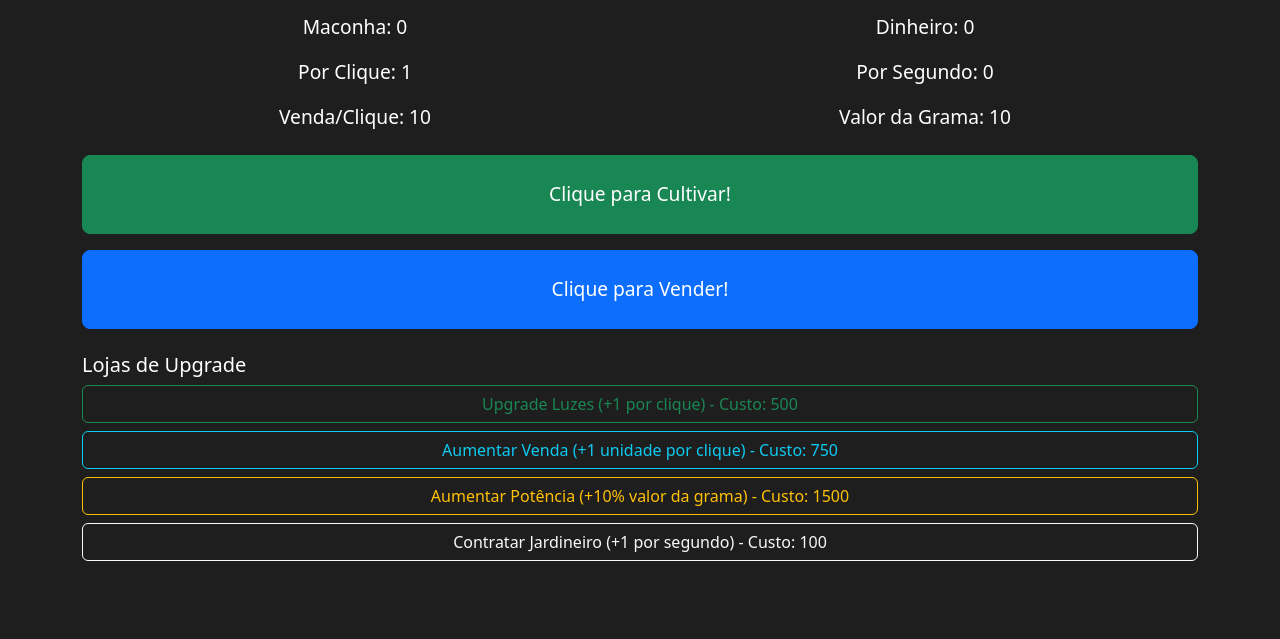
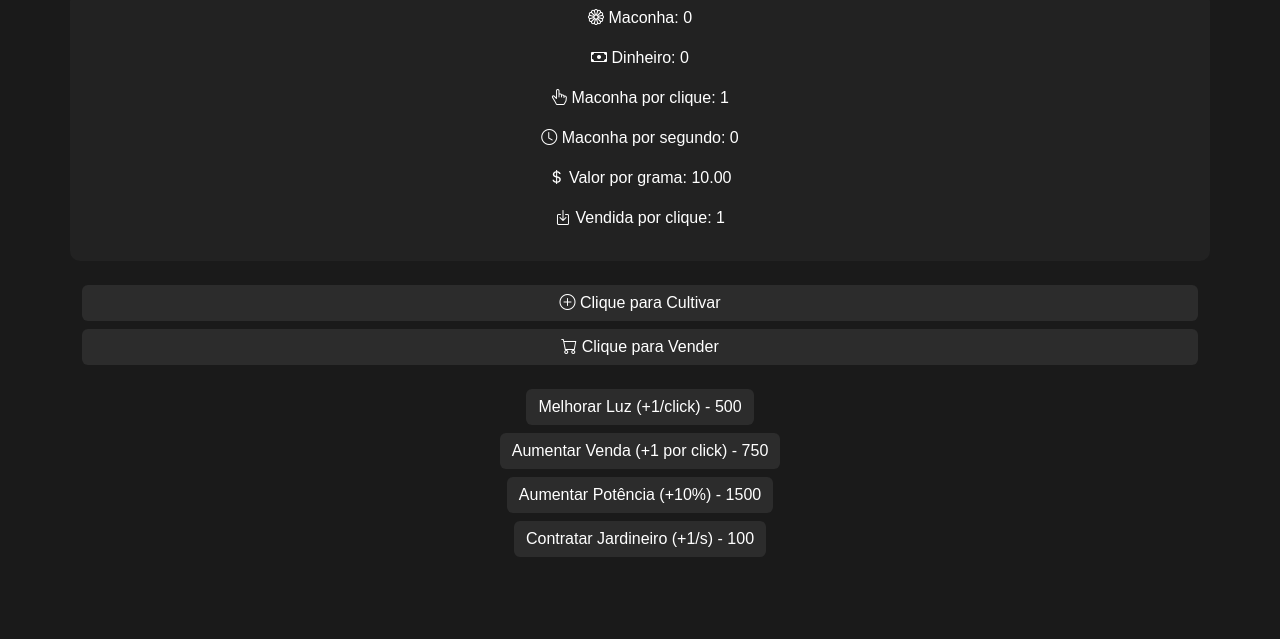
Before and after one commit to NFTGamerBR/WeedCoin, a plain HTML site: page index.html in a window 1280 px wide. Shown: the part 161-800 px from the top of the page. Drawn offline with nearby package versions, Linux system fonts and the light colour scheme.

Commit message:
Add files via upload

```diff
--- a/index.html
+++ b/index.html
@@ -5,198 +5,200 @@
   <meta name="viewport" content="width=device-width, initial-scale=1.0">
   <title>Idle Weed Clicker</title>
   <link href="https://cdn.jsdelivr.net/npm/bootstrap@5.3.0/dist/css/bootstrap.min.css" rel="stylesheet">
+  <link href="https://cdn.jsdelivr.net/npm/bootstrap-icons/font/bootstrap-icons.css" rel="stylesheet">
+  <script src="https://cdn.jsdelivr.net/npm/web3@latest/dist/web3.min.js"></script>
   <style>
     body {
-      background-color: #1e1e1e;
+      background-color: #1a1a1a;
       color: white;
-      font-size: 1.2rem;
+      padding: 10px;
+      font-family: Arial, sans-serif;
     }
-    .btn-lg {
-      padding: 1.5rem;
-      font-size: 1.2rem;
+    .btn-dark-custom {
+      background-color: #2c2c2c;
+      border: none;
+      color: white;
+      transition: background-color 0.2s;
     }
-    .error-msg {
-      color: red;
-      font-weight: bold;
+    .btn-dark-custom:hover {
+      background-color: #444;
+    }
+    .alert-custom {
+      position: fixed;
+      top: 20px;
+      left: 50%;
+      transform: translateX(-50%);
+      z-index: 1050;
+      width: auto;
+      max-width: 90%;
+    }
+    .stat-box {
+      background-color: #222;
+      border-radius: 10px;
+      padding: 15px;
+      margin-bottom: 20px;
     }
   </style>
 </head>
-<body class="container py-4">
-  <!-- LOGIN METAMASK -->
-  <div class="text-center mb-4" id="walletSection">
-    <button id="connectWallet" class="btn btn-warning w-100">Conectar com MetaMask</button>
-    <p id="walletAddress" class="text-white mt-2"></p>
-  </div>
+<body>
 
-  <!-- MENSAGEM DE ERRO -->
-  <div id="errorMessage" class="text-center error-msg mb-2"></div>
+  <div class="container text-center">
+    <div id="walletInfo" class="mb-3"></div>
 
-  <!-- TÍTULO -->
-  <div class="text-center mb-4">
-    <h1 class="bg-success p-2 rounded">Idle Weed Clicker</h1>
-  </div>
+    <div id="errorBox" class="alert alert-danger alert-dismissible fade show alert-custom d-none" role="alert">
+      <i class="bi bi-exclamation-triangle-fill"></i> <span id="errorMessage"></span>
+      <button type="button" class="btn-close" onclick="closeErrorBox()"></button>
+    </div>
 
-  <!-- VALORES PRINCIPAIS -->
-  <div class="row text-center mb-3">
-    <div class="col-6">Maconha: <span id="weed">0</span></div>
-    <div class="col-6">Dinheiro: <span id="cash">0</span></div>
-  </div>
-  <div class="row text-center mb-3">
-    <div class="col-6">Por Clique: <span id="weedpc">1</span></div>
-    <div class="col-6">Por Segundo: <span id="weedps">0</span></div>
-  </div>
-  <div class="row text-center mb-4">
-    <div class="col-6">Venda/Clique: <span id="cashPerClick">10</span></div>
-    <div class="col-6">Valor da Grama: <span id="weedVal">10</span></div>
-  </div>
+    <button id="connectWalletBtn" class="btn btn-primary mb-3">
+      <i class="bi bi-wallet2"></i> Conectar com MetaMask
+    </button>
 
-  <!-- BOTÕES PRINCIPAIS -->
-  <div class="d-grid gap-3 mb-4">
-    <button class="btn btn-success btn-lg" onclick="ClickWeed()">Clique para Cultivar!</button>
-    <button class="btn btn-primary btn-lg" onclick="ClickCash()">Clique para Vender!</button>
-  </div>
+    <h1 class="mb-4">🌿 Cultivador de Maconha Idle</h1>
 
-  <!-- UPGRADES -->
-  <div class="mb-3">
-    <h5>Lojas de Upgrade</h5>
-    <button class="btn btn-outline-success w-100 mb-2" onclick="ClickUpg()">
-      Upgrade Luzes (+1 por clique) - Custo: <span id="weedUpgCost">500</span>
-    </button>
-    <button class="btn btn-outline-info w-100 mb-2" onclick="CashUpg()">
-      Aumentar Venda (+1 unidade por clique) - Custo: <span id="sellUpgCost">750</span>
-    </button>
-    <button class="btn btn-outline-warning w-100 mb-2" onclick="ValueUpg()">
-      Aumentar Potência (+10% valor da grama) - Custo: <span id="valUpgCost">1500</span>
-    </button>
-    <button class="btn btn-outline-light w-100" onclick="AutoGrow1Purchase()">
-      Contratar Jardineiro (+1 por segundo) - Custo: <span id="autoGrowCost">100</span>
-    </button>
+    <div class="row mb-4 stat-box">
+      <div class="col">
+        <p><i class="bi bi-flower1"></i> Maconha: <span id="weed">0</span></p>
+        <p><i class="bi bi-cash"></i> Dinheiro: <span id="cash">0</span></p>
+        <p><i class="bi bi-hand-index-thumb"></i> Maconha por clique: <span id="weedpc">1</span></p>
+        <p><i class="bi bi-clock"></i> Maconha por segundo: <span id="weedps">0</span></p>
+        <p><i class="bi bi-currency-dollar"></i> Valor por grama: <span id="weedcashval">10</span></p>
+        <p><i class="bi bi-box-arrow-in-down"></i> Vendida por clique: <span id="weedsoldpc">1</span></p>
+      </div>
+    </div>
+
+    <div class="d-grid gap-2 mb-4">
+      <button class="btn btn-dark-custom" onclick="clickWeed()"><i class="bi bi-plus-circle"></i> Clique para Cultivar</button>
+      <button class="btn btn-dark-custom" onclick="clickCash()"><i class="bi bi-cart"></i> Clique para Vender</button>
+    </div>
+
+    <div class="row">
+      <div class="col">
+        <button class="btn btn-dark-custom mb-2" onclick="clickUpg()">Melhorar Luz (+1/click) - <span id="weedupgcost">500</span></button><br>
+        <button class="btn btn-dark-custom mb-2" onclick="cashUpg()">Aumentar Venda (+1 por click) - <span id="sellupgcost">750</span></button><br>
+        <button class="btn btn-dark-custom mb-2" onclick="valueUpg()">Aumentar Potência (+10%) - <span id="valupgcost">1500</span></button><br>
+        <button class="btn btn-dark-custom" onclick="autoGrow1Purchase()">Contratar Jardineiro (+1/s) - <span id="autogrow1cost">100</span></button>
+      </div>
+    </div>
+
   </div>
 
   <script>
     let weed = 0;
     let weedpc = 1;
     let weedps = 0;
+    let weedcashval = 10;
     let cash = 0;
-    let weedcashval = 10;
     let weedsoldpc = 1;
+
     let weedupgcost = 500;
     let sellupgcost = 750;
     let valupgcost = 1500;
     let autogrow1cost = 100;
 
-    function updateUI() {
+    function updateDisplay() {
       document.getElementById("weed").innerText = Math.floor(weed);
       document.getElementById("cash").innerText = Math.floor(cash);
       document.getElementById("weedpc").innerText = weedpc;
       document.getElementById("weedps").innerText = weedps;
-      document.getElementById("cashPerClick").innerText = Math.floor(weedsoldpc * weedcashval);
-      document.getElementById("weedVal").innerText = Math.floor(weedcashval);
-      document.getElementById("weedUpgCost").innerText = Math.floor(weedupgcost);
-      document.getElementById("sellUpgCost").innerText = Math.floor(sellupgcost);
-      document.getElementById("valUpgCost").innerText = Math.floor(valupgcost);
-      document.getElementById("autoGrowCost").innerText = Math.floor(autogrow1cost);
+      document.getElementById("weedcashval").innerText = weedcashval.toFixed(2);
+      document.getElementById("weedsoldpc").innerText = weedsoldpc;
     }
 
-    function showError(msg) {
-      document.getElementById("errorMessage").innerText = msg;
-      setTimeout(() => document.getElementById("errorMessage").innerText = "", 3000);
+    function clickWeed() {
+      weed += weedpc;
+      updateDisplay();
     }
 
-    function ClickWeed() {
-      weed += weedpc;
-      updateUI();
-    }
-
-    function ClickCash() {
+    function clickCash() {
       if (weed >= weedsoldpc) {
         weed -= weedsoldpc;
         cash += weedsoldpc * weedcashval;
+        updateDisplay();
       } else {
         showError("Você não tem maconha suficiente para vender.");
       }
-      updateUI();
     }
 
-    function ClickUpg() {
+    function clickUpg() {
       if (cash >= weedupgcost) {
+        cash -= weedupgcost;
         weedpc += 1;
-        cash -= weedupgcost;
         weedupgcost *= 1.7;
+        document.getElementById("weedupgcost").innerText = Math.floor(weedupgcost);
+        updateDisplay();
       } else {
-        showError("Dinheiro insuficiente para esse upgrade.");
+        showError("Dinheiro insuficiente para melhorar luz.");
       }
-      updateUI();
     }
 
-    function CashUpg() {
+    function cashUpg() {
       if (cash >= sellupgcost) {
+        cash -= sellupgcost;
         weedsoldpc += 1;
-        cash -= sellupgcost;
         sellupgcost *= 1.7;
+        document.getElementById("sellupgcost").innerText = Math.floor(sellupgcost);
+        updateDisplay();
       } else {
-        showError("Dinheiro insuficiente para esse upgrade.");
+        showError("Dinheiro insuficiente para aumentar venda.");
       }
-      updateUI();
     }
 
-    function ValueUpg() {
+    function valueUpg() {
       if (cash >= valupgcost) {
         cash -= valupgcost;
         weedcashval *= 1.10;
         valupgcost *= 1.8;
+        document.getElementById("valupgcost").innerText = Math.floor(valupgcost);
+        updateDisplay();
       } else {
-        showError("Dinheiro insuficiente para esse upgrade.");
+        showError("Dinheiro insuficiente para aumentar potência.");
       }
-      updateUI();
     }
 
-    function AutoGrow1Purchase() {
+    function autoGrow1Purchase() {
       if (cash >= autogrow1cost) {
         cash -= autogrow1cost;
         weedps += 1;
         autogrow1cost *= 1.5;
+        document.getElementById("autogrow1cost").innerText = Math.floor(autogrow1cost);
+        updateDisplay();
       } else {
-        showError("Dinheiro insuficiente para contratar.");
+        showError("Dinheiro insuficiente para contratar jardineiro.");
       }
-      updateUI();
     }
 
-    // Auto incremento por segundo
     setInterval(() => {
       weed += weedps;
-      updateUI();
+      updateDisplay();
     }, 1000);
 
-    // MetaMask Login
-    const connectBtn = document.getElementById("connectWallet");
-    const walletText = document.getElementById("walletAddress");
+    function showError(message) {
+      const box = document.getElementById("errorBox");
+      document.getElementById("errorMessage").innerText = message;
+      box.classList.remove("d-none");
+    }
 
-    connectBtn.addEventListener("click", async () => {
-      if (typeof window.ethereum !== "undefined") {
+    function closeErrorBox() {
+      document.getElementById("errorBox").classList.add("d-none");
+    }
+
+    async function connectWallet() {
+      if (typeof window.ethereum !== 'undefined') {
         try {
           const accounts = await ethereum.request({ method: 'eth_requestAccounts' });
-          const wallet = accounts[0];
-          walletText.textContent = "Carteira: " + wallet;
-          connectBtn.style.display = "none";
-          localStorage.setItem("walletAddress", wallet);
+          const walletAddress = accounts[0];
+          document.getElementById("walletInfo").innerHTML = '<i class="bi bi-wallet2"></i> Carteira: ' + walletAddress;
+          document.getElementById("connectWalletBtn").style.display = "none";
         } catch (err) {
-          walletText.textContent = "Erro ao conectar carteira.";
-          console.error(err);
+          showError("Erro ao conectar carteira: " + err.message);
         }
       } else {
-        walletText.textContent = "MetaMask não encontrada. Instale no seu navegador.";
+        showError("MetaMask não detectado. Instale a extensão.");
       }
-    });
+    }
 
-    window.addEventListener("load", () => {
-      const savedWallet = localStorage.getItem("walletAddress");
-      if (savedWallet) {
-        walletText.textContent = "Carteira: " + savedWallet;
-        connectBtn.style.display = "none";
-      }
-      updateUI();
-    });
+    document.getElementById("connectWalletBtn").addEventListener("click", connectWallet);
   </script>
 </body>
 </html>
```
